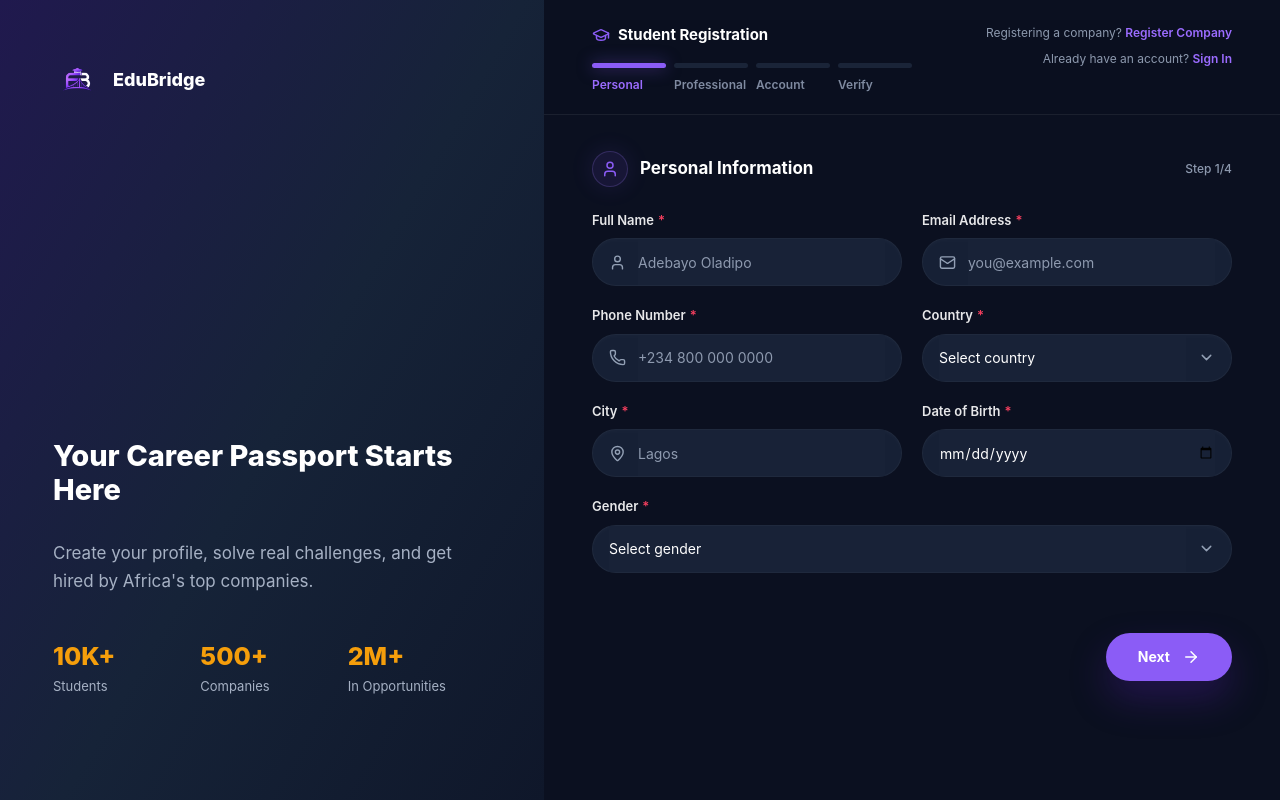
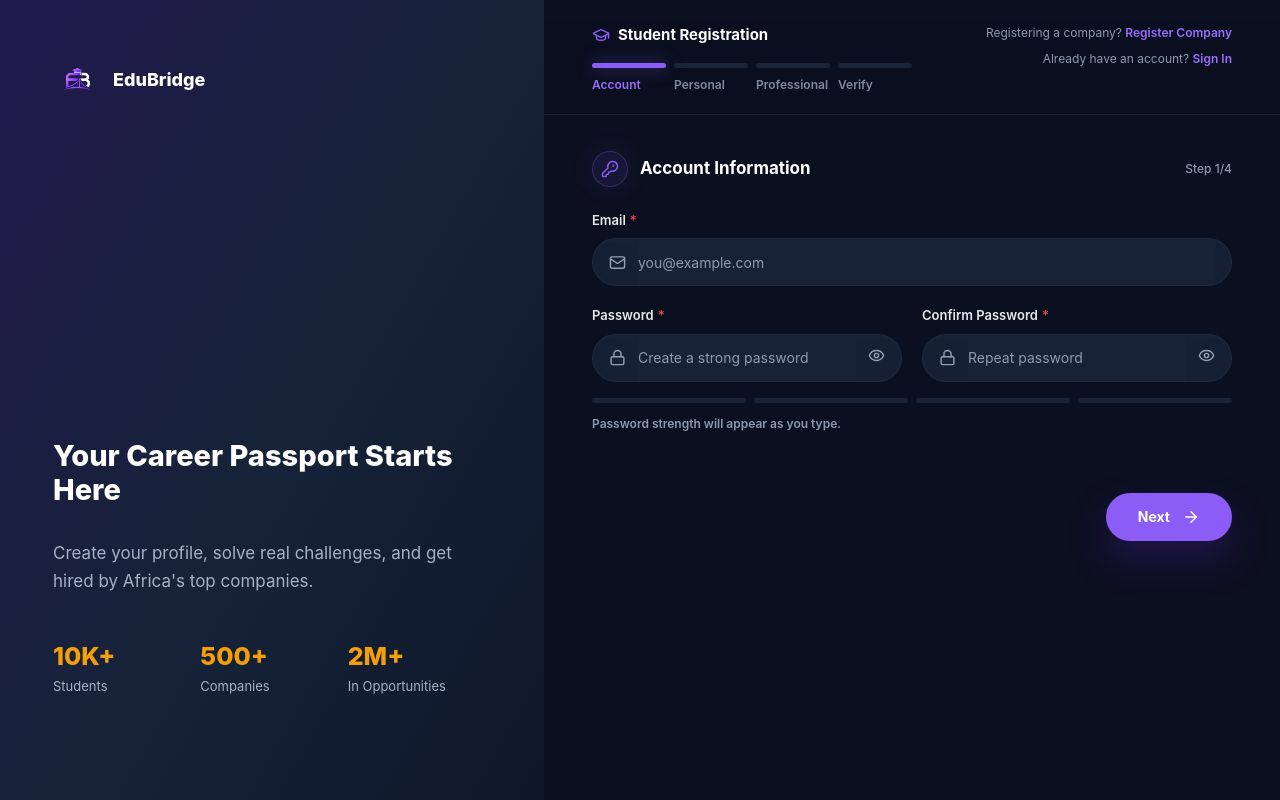
Before and after one commit to inezakevin23/edubridge_africa, a React (Vite) app in the folder frontend/: page /register in a window 1280 px wide. Built offline with nearby package versions, Linux system fonts and the light colour scheme.

Commit message:
updated UI

```diff
--- a/frontend/src/components/auth/CompanyRegistrationForm.jsx
+++ b/frontend/src/components/auth/CompanyRegistrationForm.jsx
@@ -216,13 +216,13 @@ const initialForm = {
   city: "",
   website: "",
   email: "",
+  username: "",
   phone: "",
   description: "",
   representativeName: "",
   representativeTitle: "",
-  representativeEmail: "",
+  representativeUsername: "",
   representativePhone: "",
-  username: "",
   password: "",
   confirmPassword: "",
 };
@@ -295,6 +295,23 @@ export default function CompanyRegistrationForm() {
 
   const validateStep = (step) => {
     if (step === 1) {
+      const hasAccountDetails =
+        form.email &&
+        emailRegex.test(form.email) &&
+        form.password &&
+        form.confirmPassword &&
+        form.password === form.confirmPassword &&
+        form.password.length >= 8;
+
+      setFormMessage(
+        hasAccountDetails
+          ? ""
+          : "Enter a valid email and make sure the password matches before continuing.",
+      );
+      return Boolean(hasAccountDetails);
+    }
+
+    if (step === 2) {
       const hasIndustry =
         form.industry && (form.industry !== "Other" || form.otherIndustry);
       const hasOrganizationDetails =
@@ -303,8 +320,7 @@ export default function CompanyRegistrationForm() {
         hasIndustry &&
         form.country &&
         form.city &&
-        form.email &&
-        emailRegex.test(form.email) &&
+        form.username &&
         form.phone &&
         phoneRegex.test(form.phone) &&
         form.description;
@@ -312,12 +328,12 @@ export default function CompanyRegistrationForm() {
       setFormMessage(
         hasOrganizationDetails
           ? ""
-          : "Complete all required organization fields with a valid email and phone number before continuing.",
+          : "Complete all required organization fields with a valid username and phone number before continuing.",
       );
       return Boolean(hasOrganizationDetails);
     }
 
-    if (step === 2) {
+    if (step === 3) {
       const hasRequiredDocuments =
         documents["Business Registration Certificate"] &&
         documents["Tax Registration Document (TIN)"];
@@ -330,12 +346,11 @@ export default function CompanyRegistrationForm() {
       return Boolean(hasRequiredDocuments);
     }
 
-    if (step === 3) {
+    if (step === 4) {
       const hasRepresentativeDetails =
         form.representativeName &&
         form.representativeTitle &&
-        form.representativeEmail &&
-        emailRegex.test(form.representativeEmail) &&
+        form.representativeUsername &&
         form.representativePhone &&
         phoneRegex.test(form.representativePhone);
 
@@ -347,18 +362,7 @@ export default function CompanyRegistrationForm() {
       return Boolean(hasRepresentativeDetails);
     }
 
-    const hasAccountDetails =
-      form.username &&
-      form.password &&
-      form.confirmPassword &&
-      form.password === form.confirmPassword &&
-      form.password.length >= 8;
-    setFormMessage(
-      hasAccountDetails
-        ? ""
-        : "Password must be at least 8 characters and match before registering.",
-    );
-    return Boolean(hasAccountDetails);
+    return false;
   };
 
   const goToNextStep = () => {
@@ -452,9 +456,9 @@ export default function CompanyRegistrationForm() {
         </div>
 
         <form className="py-9" onSubmit={handleSubmit}>
-          {currentStep === 1 ? (
+          {currentStep === 2 ? (
             <Section
-              step="1"
+              step="2"
               title="Organization Information"
               icon={<Building2 size={18} />}
             >
@@ -562,14 +566,13 @@ export default function CompanyRegistrationForm() {
                   value={form.website}
                 />
                 <Field
-                  label="Official Email Address"
-                  icon={<Mail size={17} />}
-                  name="email"
+                  label="Organization Username"
+                  icon={<AtSign size={17} />}
+                  name="username"
                   onChange={updateForm}
-                  placeholder="hr@company.com"
+                  placeholder="jumia_inc"
                   required
-                  type="email"
-                  value={form.email}
+                  value={form.username}
                 />
                 <Field
                   label="Business Phone Number"
@@ -594,9 +597,9 @@ export default function CompanyRegistrationForm() {
             </Section>
           ) : null}
 
-          {currentStep === 2 ? (
+          {currentStep === 3 ? (
             <Section
-              step="2"
+              step="3"
               title="Registration & Verification Documents"
               icon={<FileText size={18} />}
             >
@@ -629,9 +632,9 @@ export default function CompanyRegistrationForm() {
             </Section>
           ) : null}
 
-          {currentStep === 3 ? (
+          {currentStep === 4 ? (
             <Section
-              step="3"
+              step="4"
               title="Authorized Representative"
               icon={<Users size={18} />}
             >
@@ -655,14 +658,13 @@ export default function CompanyRegistrationForm() {
                   value={form.representativeTitle}
                 />
                 <Field
-                  label="Corporate Email"
-                  icon={<Mail size={17} />}
-                  name="representativeEmail"
+                  label="Representative Username"
+                  icon={<AtSign size={17} />}
+                  name="representativeUsername"
                   onChange={updateForm}
-                  placeholder="chidi@company.com"
+                  placeholder="chidi.company"
                   required
-                  type="email"
-                  value={form.representativeEmail}
+                  value={form.representativeUsername}
                 />
                 <Field
                   label="Phone Number"
@@ -688,22 +690,23 @@ export default function CompanyRegistrationForm() {
             </Section>
           ) : null}
 
-          {currentStep === 4 ? (
+          {currentStep === 1 ? (
             <Section
-              step="4"
+              step="1"
               title="Account Information"
               icon={<KeyRound size={18} />}
             >
               <div className="grid gap-5 md:grid-cols-2">
                 <div className="md:col-span-2">
                   <Field
-                    label="Username"
-                    icon={<AtSign size={17} />}
-                    name="username"
+                    label="Email"
+                    icon={<Mail size={17} />}
+                    name="email"
                     onChange={updateForm}
-                    placeholder="@jumia_inc"
+                    placeholder="company@example.com"
                     required
-                    value={form.username}
+                    type="email"
+                    value={form.email}
                   />
                 </div>
                 <Field
@@ -816,7 +819,7 @@ export default function CompanyRegistrationForm() {
 
           <div className="mt-7 flex flex-col-reverse gap-3 sm:flex-row sm:items-center sm:justify-between">
             <div>
-              {currentStep > 1 ? (
+              {currentStep > 4 ? (
                 <button
                   className="flex h-12 w-full items-center justify-center rounded-[24px] bg-[#182237]/95 px-7 text-[14px] font-bold text-white transition hover:bg-white/[0.09] sm:w-auto"
                   onClick={() =>
--- a/frontend/src/components/auth/StudentRegistrationForm.jsx
+++ b/frontend/src/components/auth/StudentRegistrationForm.jsx
@@ -199,6 +199,7 @@ function FileUpload({
 
 const initialForm = {
   fullName: "",
+  username: "",
   email: "",
   phone: "",
   country: "",
@@ -211,7 +212,6 @@ const initialForm = {
   graduationYear: "",
   yearsOfExperience: "",
   portfolio: "",
-  username: "",
   password: "",
   confirmPassword: "",
 };
@@ -339,10 +339,26 @@ export default function StudentRegistrationForm() {
 
   const validateStep = (step) => {
     if (step === 1) {
+      const hasAccountDetails =
+        form.email &&
+        emailRegex.test(form.email) &&
+        form.password &&
+        form.confirmPassword &&
+        form.password === form.confirmPassword &&
+        form.password.length >= 8;
+
+      setFormMessage(
+        hasAccountDetails
+          ? ""
+          : "Enter a valid email and make sure the password matches the confirmation.",
+      );
+      return Boolean(hasAccountDetails);
+    }
+
+    if (step === 2) {
       const hasRequiredDetails =
         form.fullName &&
-        form.email &&
-        emailRegex.test(form.email) &&
+        form.username &&
         form.phone &&
         phoneRegex.test(form.phone) &&
         form.country &&
@@ -353,12 +369,12 @@ export default function StudentRegistrationForm() {
       setFormMessage(
         hasRequiredDetails
           ? ""
-          : "Complete all required personal fields with a valid email and phone number before continuing.",
+          : "Complete all required personal fields with a valid username and phone number before continuing.",
       );
       return Boolean(hasRequiredDetails);
     }
 
-    if (step === 2) {
+    if (step === 3) {
       const hasProfessionalDetails =
         form.currentStatus && selectedSkills.length > 0;
 
@@ -370,27 +386,17 @@ export default function StudentRegistrationForm() {
       return Boolean(hasProfessionalDetails);
     }
 
-    if (step === 3) {
-      const hasAccountDetails =
-        form.username &&
-        form.password &&
-        form.confirmPassword &&
-        form.password === form.confirmPassword &&
-        form.password.length >= 8;
-
+    if (step === 4) {
+      const hasVerificationFiles = idFile && profilePic;
       setFormMessage(
-        hasAccountDetails ? "" : "Password must be at least 8 characters and match the confirmation.",
+        hasVerificationFiles
+          ? ""
+          : "Upload your PDF ID and profile picture to complete registration.",
       );
-      return Boolean(hasAccountDetails);
+      return Boolean(hasVerificationFiles);
     }
 
-    const hasVerificationFiles = idFile && profilePic;
-    setFormMessage(
-      hasVerificationFiles
-        ? ""
-        : "Upload your PDF ID and profile picture to complete registration.",
-    );
-    return Boolean(hasVerificationFiles);
+    return false;
   };
 
   const goToNextStep = () => {
@@ -473,6 +479,99 @@ export default function StudentRegistrationForm() {
           {currentStep === 1 ? (
             <Section
               step="1"
+              title="Account Information"
+              icon={<KeyRound size={18} />}
+            >
+              <div className="grid gap-5 md:grid-cols-2">
+                <div className="md:col-span-2">
+                  <Field
+                    label="Email"
+                    icon={<Mail size={17} />}
+                    name="email"
+                    onChange={updateForm}
+                    placeholder="you@example.com"
+                    required
+                    type="email"
+                    pattern={emailPattern}
+                    value={form.email}
+                  />
+                </div>
+                <Field
+                  label="Password"
+                  icon={<Lock size={17} />}
+                  name="password"
+                  onChange={updateForm}
+                  placeholder="Create a strong password"
+                  required
+                  type={showPassword ? "text" : "password"}
+                  value={form.password}
+                  rightIcon={
+                    <button
+                      aria-label={
+                        showPassword ? "Hide password" : "Show password"
+                      }
+                      className="transition hover:text-white"
+                      onClick={() => setShowPassword((value) => !value)}
+                      type="button"
+                    >
+                      {showPassword ? <EyeOff size={17} /> : <Eye size={17} />}
+                    </button>
+                  }
+                />
+                <Field
+                  label="Confirm Password"
+                  icon={<Lock size={17} />}
+                  name="confirmPassword"
+                  onChange={updateForm}
+                  placeholder="Repeat password"
+                  required
+                  type={showConfirmPassword ? "text" : "password"}
+                  value={form.confirmPassword}
+                  rightIcon={
+                    <button
+                      aria-label={
+                        showConfirmPassword ? "Hide password" : "Show password"
+                      }
+                      className="transition hover:text-white"
+                      onClick={() => setShowConfirmPassword((value) => !value)}
+                      type="button"
+                    >
+                      {showConfirmPassword ? (
+                        <EyeOff size={17} />
+                      ) : (
+                        <Eye size={17} />
+                      )}
+                    </button>
+                  }
+                />
+              </div>
+              <div className="mt-4 grid grid-cols-4 gap-2">
+                {[1, 2, 3, 4].map((bar) => (
+                  <span
+                    className={`h-[5px] rounded-full ${
+                      bar <= passwordStrength.activeBars
+                        ? bar === 1
+                          ? "bg-[#F43F5E]"
+                          : bar < 4
+                            ? "bg-[#F59E0B]"
+                            : "bg-[#22C55E]"
+                        : "bg-[#1A2438]"
+                    }`}
+                    key={bar}
+                  />
+                ))}
+              </div>
+              <p
+                className={`mt-3 text-[12px] font-semibold ${passwordStrength.color}`}
+              >
+                {passwordStrength.label}
+              </p>
+            </Section>
+          ) : null}
+
+          {currentStep === 2 ? (
+            <Section
+              step="2"
               title="Personal Information"
               icon={<User size={18} />}
             >
@@ -487,15 +586,13 @@ export default function StudentRegistrationForm() {
                   value={form.fullName}
                 />
                 <Field
-                  label="Email Address"
-                  icon={<Mail size={17} />}
-                  name="email"
+                  label="Username"
+                  icon={<AtSign size={17} />}
+                  name="username"
                   onChange={updateForm}
-                  pattern={emailPattern}
-                  placeholder="you@example.com"
+                  placeholder="adebayo_o"
                   required
-                  type="email"
-                  value={form.email}
+                  value={form.username}
                 />
                 <Field
                   label="Phone Number"
@@ -549,9 +646,9 @@ export default function StudentRegistrationForm() {
             </Section>
           ) : null}
 
-          {currentStep === 2 ? (
+          {currentStep === 3 ? (
             <Section
-              step="2"
+              step="3"
               title="Professional Information"
               icon={<Briefcase size={18} />}
             >
@@ -703,13 +800,14 @@ export default function StudentRegistrationForm() {
               <div className="grid gap-5 md:grid-cols-2">
                 <div className="md:col-span-2">
                   <Field
-                    label="Username"
-                    icon={<AtSign size={17} />}
-                    name="username"
+                    label="Email"
+                    icon={<Mail size={17} />}
+                    name="email"
                     onChange={updateForm}
-                    placeholder="@adebayo_o"
+                    placeholder="you@example.com"
                     required
-                    value={form.username}
+                    type="email"
+                    value={form.email}
                   />
                 </div>
                 <Field
@@ -850,7 +948,7 @@ export default function StudentRegistrationForm() {
 
           <div className="mt-7 flex flex-col-reverse gap-3 sm:flex-row sm:items-center sm:justify-between">
             <div>
-              {currentStep > 1 ? (
+              {currentStep > 3 ? (
                 <button
                   className="flex h-12 w-full items-center justify-center rounded-[24px] bg-[#182237]/95 px-7 text-[14px] font-bold text-white transition hover:bg-white/[0.09] sm:w-auto"
                   onClick={() =>
@@ -863,7 +961,7 @@ export default function StudentRegistrationForm() {
               ) : null}
             </div>
 
-            {currentStep < 4 ? (
+            {currentStep < 3 ? (
               <button
                 className="flex h-12 items-center justify-center gap-3 rounded-[24px] bg-[#8B5CF6] px-8 text-[14px] font-bold text-white shadow-[0_18px_36px_rgba(76,29,149,0.36)] transition hover:bg-[#9568ff]"
                 onClick={goToNextStep}
--- a/frontend/src/data/companyRegistration.js
+++ b/frontend/src/data/companyRegistration.js
@@ -1,9 +1,9 @@
 // Mock response for GET /api/registration/company/metadata
 export const companyRegistrationStepLabels = [
+  "Account",
   "Organization",
   "Documents",
   "Representative",
-  "Account",
 ];
 
 export const companyRegistrationBusinessTypes = [
--- a/frontend/src/data/studentRegistration.js
+++ b/frontend/src/data/studentRegistration.js
@@ -1,8 +1,8 @@
 // Mock response for GET /api/registration/student/metadata
 export const studentRegistrationStepLabels = [
+  "Account",
   "Personal",
   "Professional",
-  "Account",
   "Verify",
 ];
 
```
